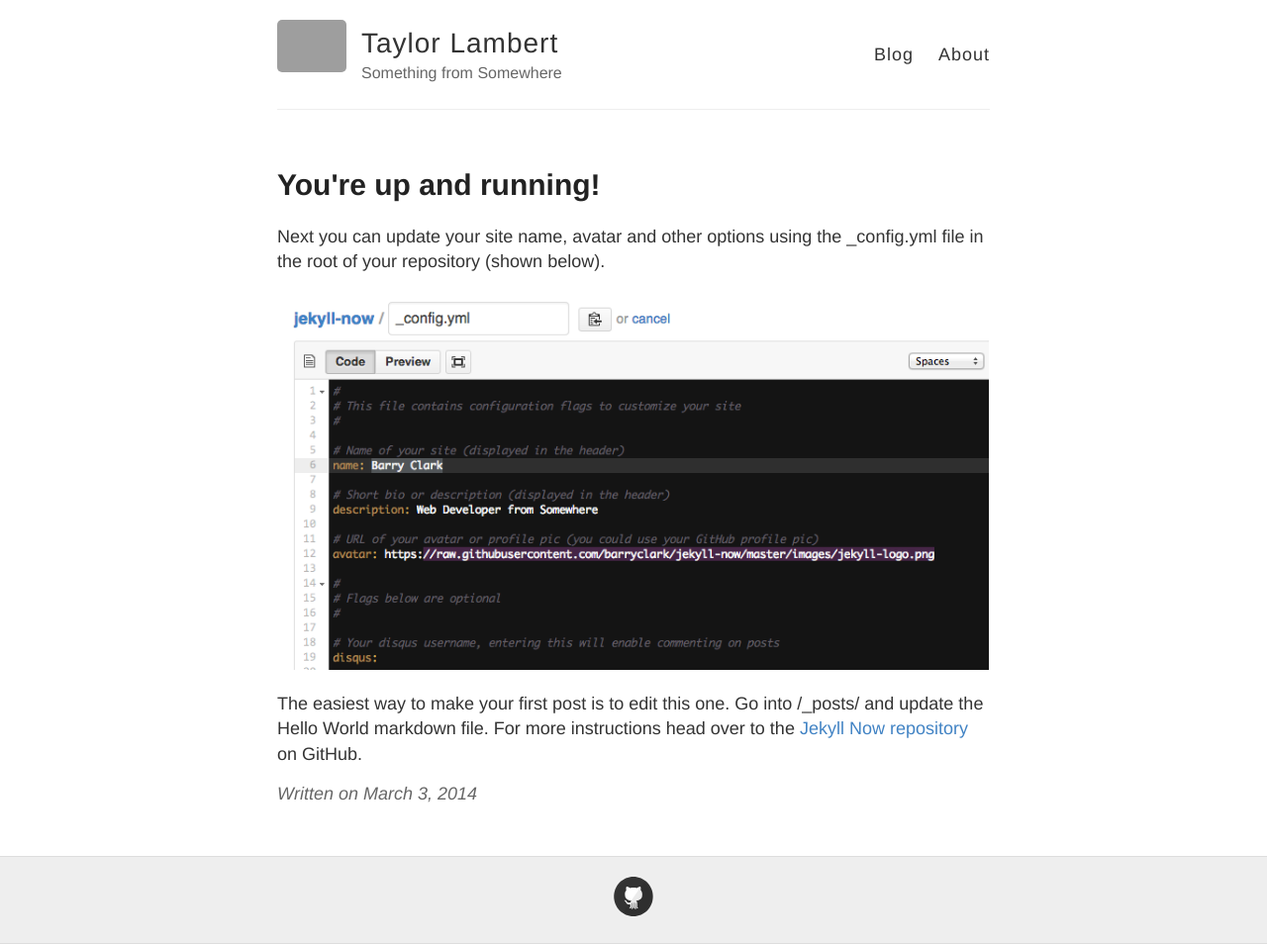
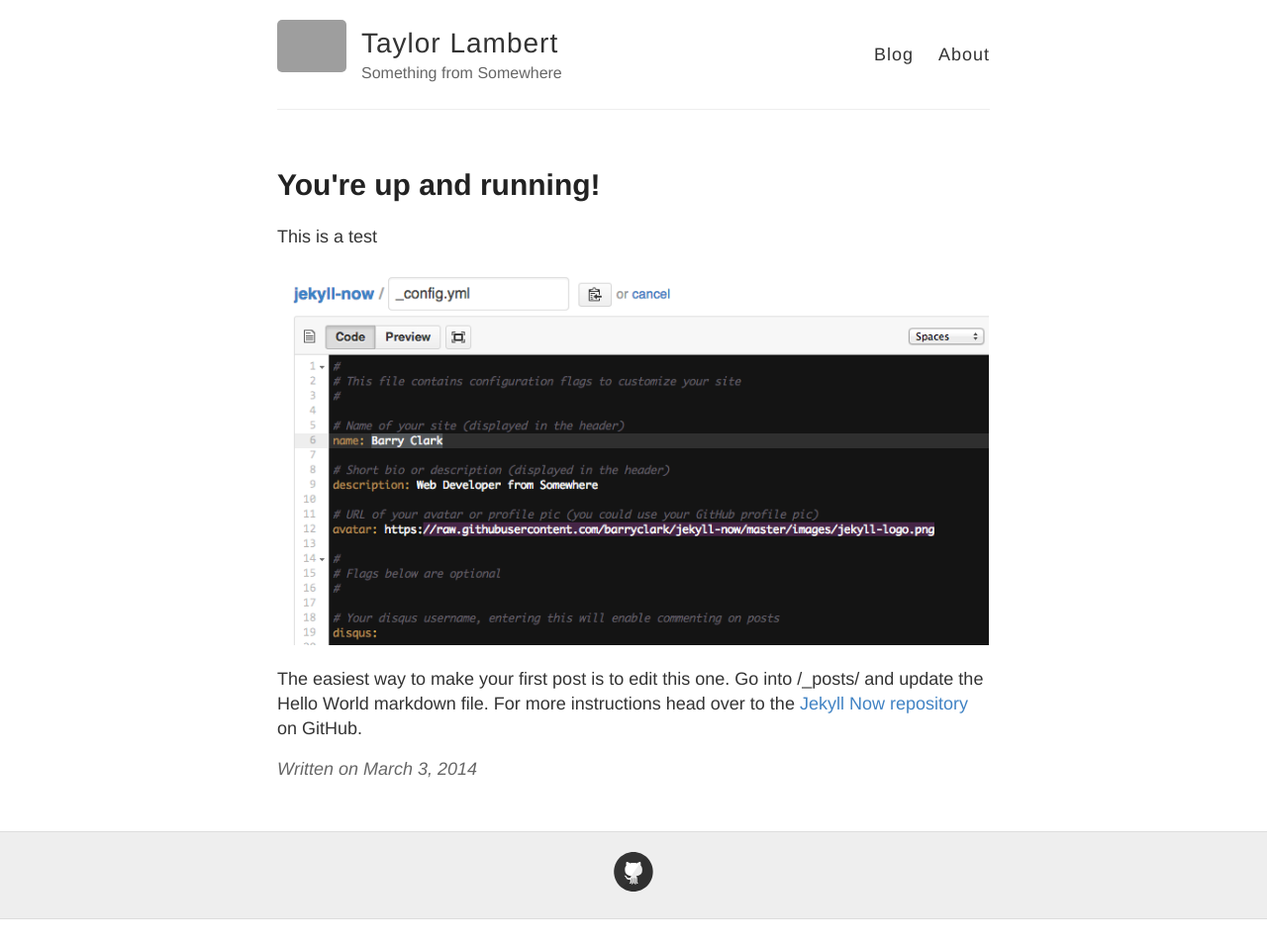
Before and after one commit to TaylorLambert/TaylorLambert.github.io, a Jekyll site: the page built from _posts/2014-3-3-Hello-World.md, in a window 1280 px wide. Shown: the whole page at 99% size. Built offline with Jekyll 4.4.1, drawn with Linux system fonts in a browser that asks for light colours; after the commit the page ends 929 px from its top, so only the background shows below that; grey boxes are pictures that could not be loaded.

Commit message:
First Post

```diff
--- a/_config.yml
+++ b/_config.yml
@@ -41,7 +41,7 @@
 
 # Your website URL (e.g. http://barryclark.github.io or http://www.barryclark.co)
 # Used for Sitemap.xml and your RSS feed
-url:
+url: https://taylorlambert.github.io
 
 # If you're hosting your site at a Project repository on GitHub pages
 # (http://yourusername.github.io/repository-name)
--- a/_posts/2014-3-3-Hello-World.md
+++ b/_posts/2014-3-3-Hello-World.md
@@ -3,7 +3,7 @@
 title: You're up and running!
 ---
 
-Next you can update your site name, avatar and other options using the _config.yml file in the root of your repository (shown below).
+This is a test
 
 ![_config.yml]({{ site.baseurl }}/images/config.png)
 
```
